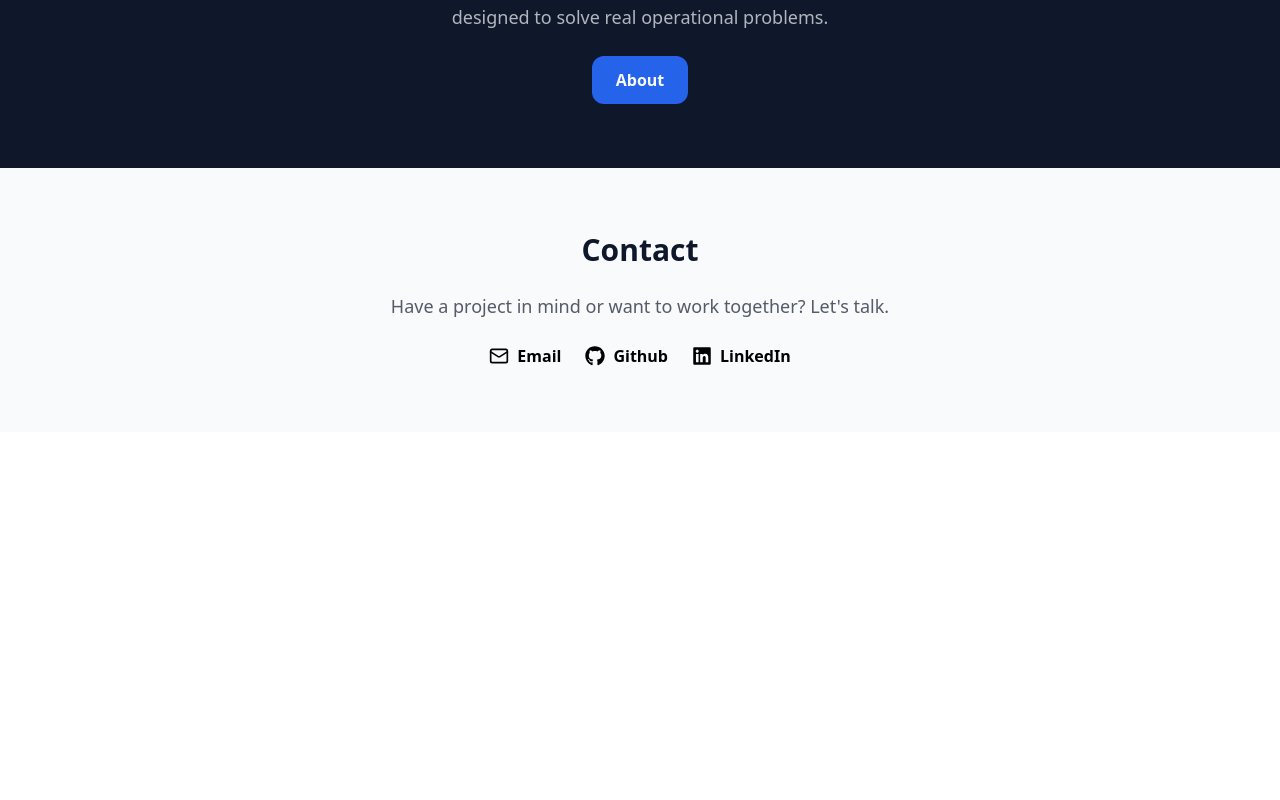
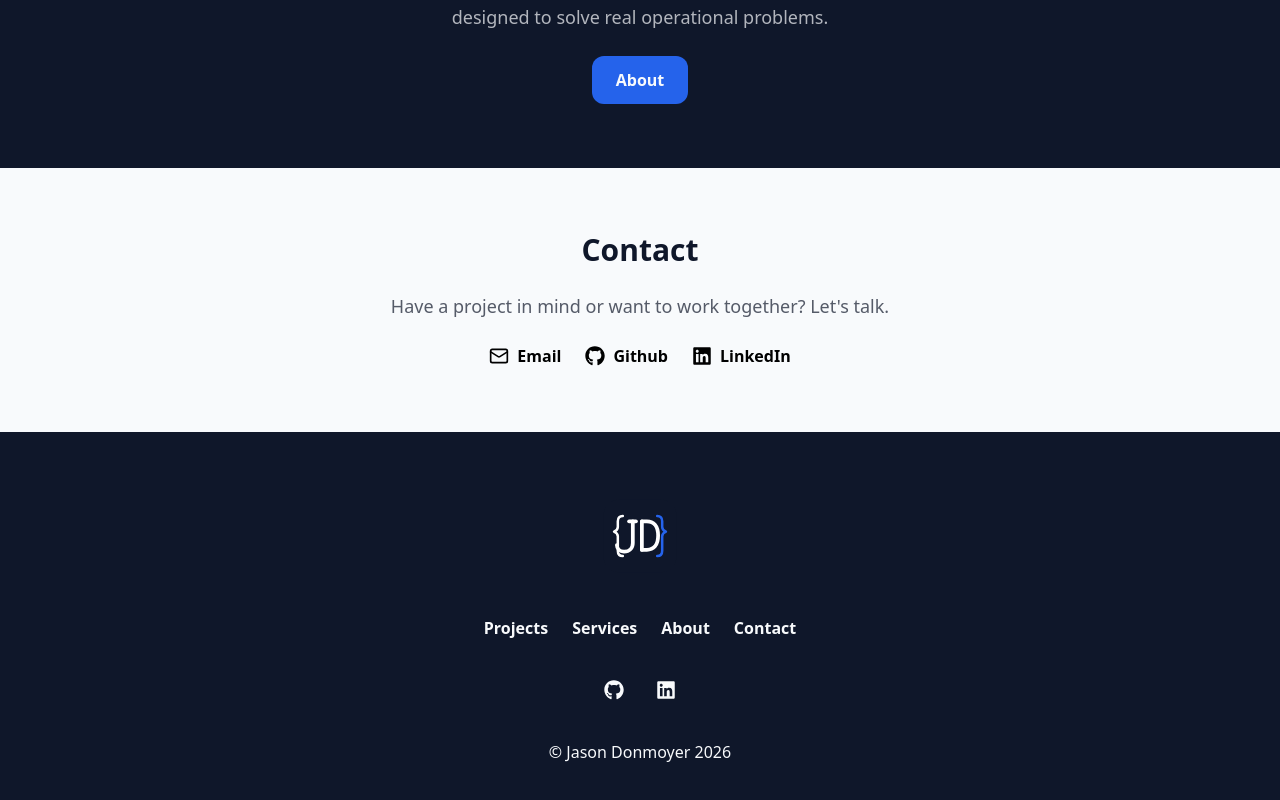
Before and after one commit to Jason-Donmoyer/jason-donmoyer-portfolio, a Next.js app: page / in a window 1280 px wide. Shown: the part 3101-3901 px from the top of the page. Before the commit the page ends 3533 px from the top, so only its background shows below. Built offline with nearby package versions, Linux system fonts and the light colour scheme.

Commit message:
Added Footer Component

```diff
--- a/src/app/layout.tsx
+++ b/src/app/layout.tsx
@@ -2,6 +2,7 @@ import type { Metadata } from "next";
 import { Space_Grotesk, Inter } from "next/font/google";
 import "./globals.css";
 import Navbar from '../components/site/Navbar'
+import Footer from '../components/site/Footer'
 
 const spaceGrotesk = Space_Grotesk({
   subsets: ["latin"],
@@ -30,6 +31,7 @@ export default function RootLayout({
       <body className={`${spaceGrotesk.variable} ${inter.variable}`}>
         <Navbar></Navbar>
         {children}
+        <Footer></Footer>
       </body>
     </html>
   );
--- /dev/null
+++ b/src/components/site/Footer.tsx
@@ -0,0 +1,29 @@
+'use client'
+
+import { FaGithub, FaLinkedin } from 'react-icons/fa'
+import Link from 'next/link'
+
+export default function Footer() {
+    return (
+        <footer className="py-16 px-8 bg-primary">
+            <div className="flex flex-col items-center">
+                <div className="flex flex-col items-center mb-10">
+                    <img className="w-20 h-20" src="/jd-app-icon-v3.svg" alt="JD logo-dark" />
+                </div>
+                <div className="flex gap-6 mb-10">
+                    <Link className="cursor-pointer text-surface font-semibold hover:text-teal" href="/projects">Projects</Link>
+                    <Link className="cursor-pointer text-surface font-semibold hover:text-teal" href="/services">Services</Link>
+                    <Link className="cursor-pointer text-surface font-semibold hover:text-teal" href="/about">About</Link>
+                    <Link className="cursor-pointer text-surface font-semibold hover:text-teal" href="/contact">Contact</Link>
+                </div>
+                <div className="flex gap-8 items-center ">
+                    <a href="https://github.com/Jason-Donmoyer"><FaGithub size={20} className="text-surface hover:text-teal"></FaGithub></a>
+                    <a href=""><FaLinkedin size={20} className="text-surface hover:text-teal"></FaLinkedin></a>
+                </div>
+                <div className="mt-10">
+                    <p className="text-surface">&copy; Jason Donmoyer 2026</p>
+                </div>
+            </div>
+        </footer>
+    )
+}
```
Also changed, not shown: src/app/page.tsx (+4 -4 lines), public/jd-app-icon-v3.svg (renamed from public/jd_svg_system_v3/jd-app-icon-v3.svg).
